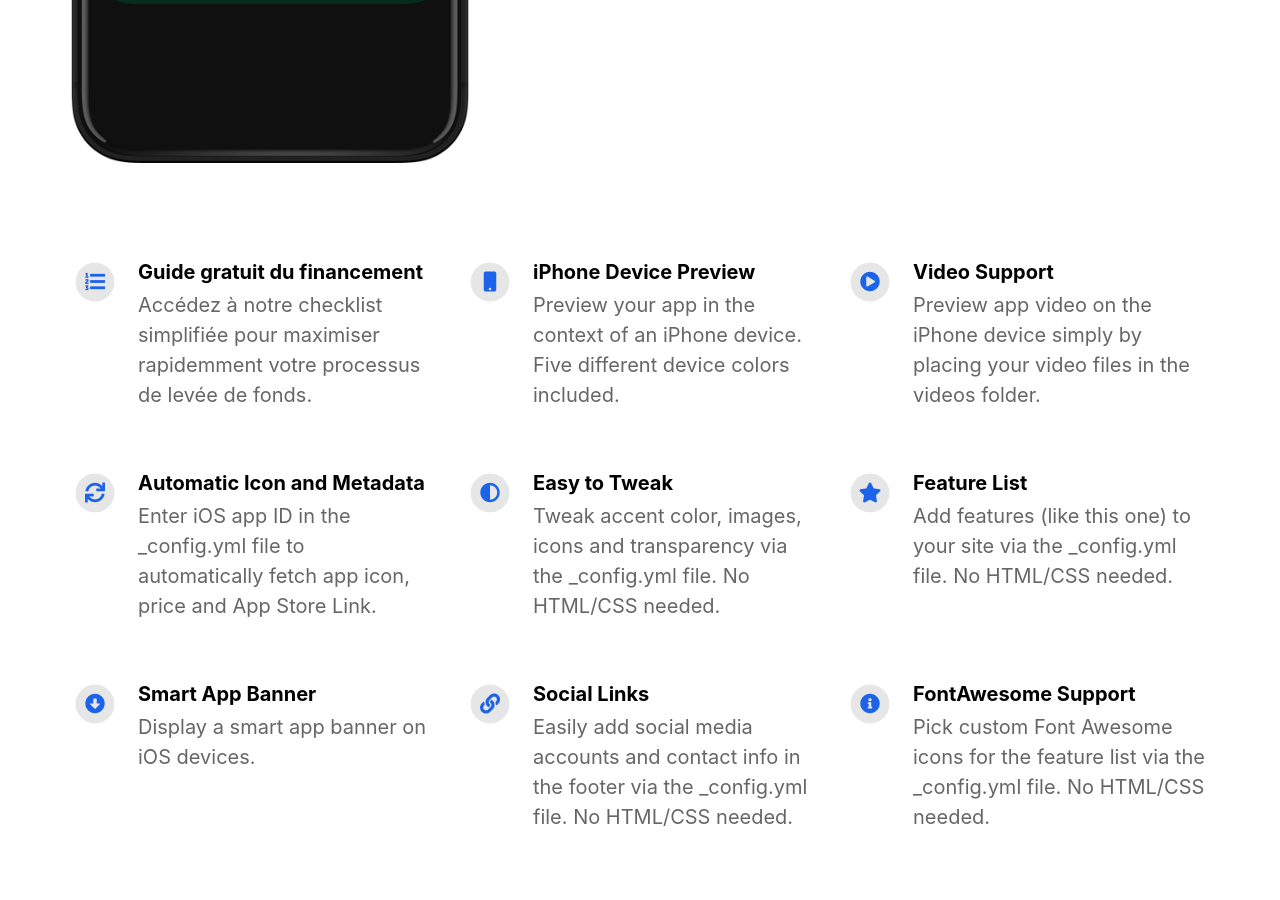
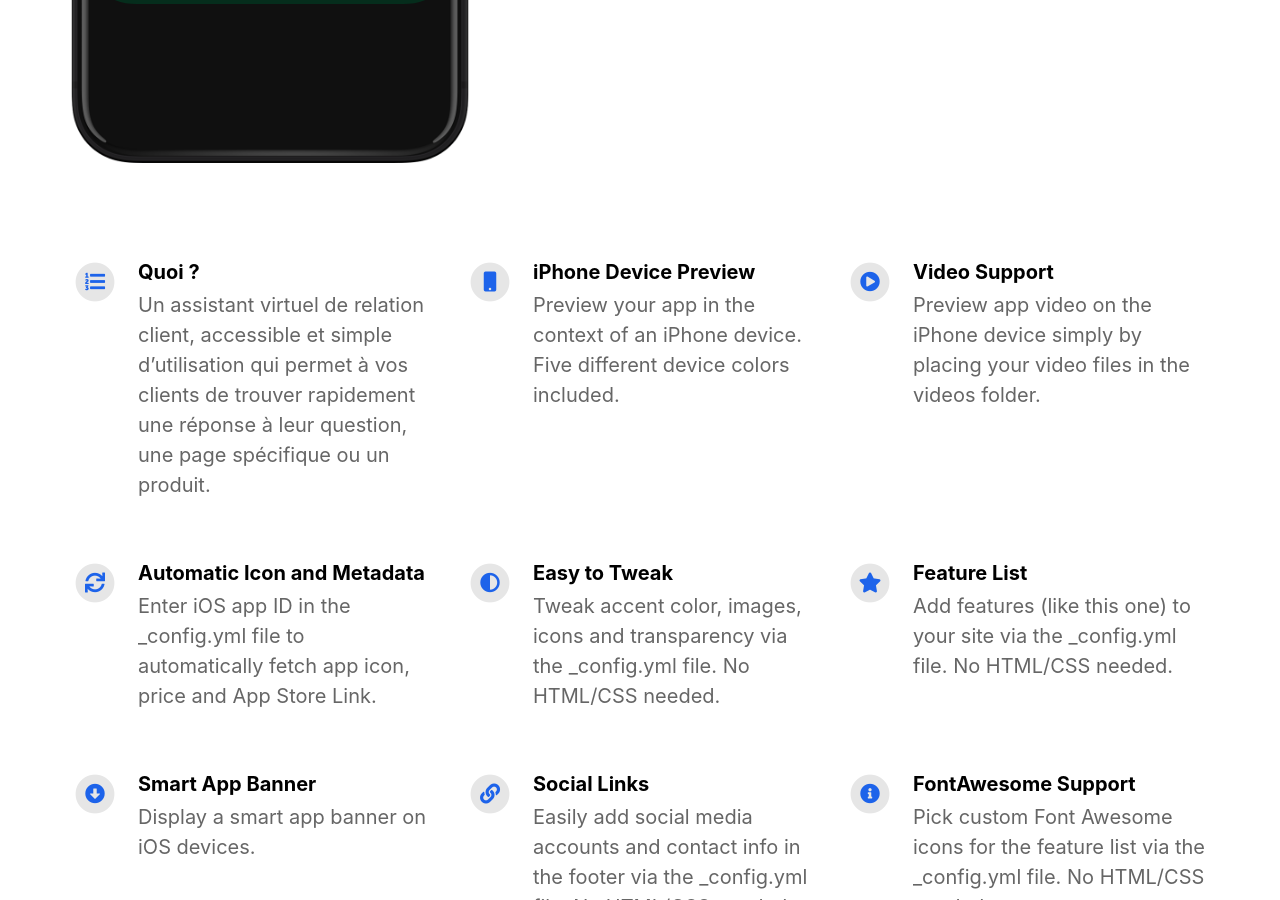
Before and after one commit to weltare/strategies, a Jekyll site: the page built from index.html, in a window 1280 px wide and 900 px high, scrolled down 822 px. Built offline with Jekyll 4.4.1, drawn with Linux system fonts in a browser that asks for light colours; nearby versions of some CDN libraries.

Commit message:
Update _config.yml: description
description                           : Un assistant virtuel de relation client, accessible et simple d’utilisation qui permet à vos clients de trouver rapidement une réponse à leur question, une page spécifique ou un produit.

```diff
--- a/_config.yml
+++ b/_config.yml
@@ -35,8 +35,8 @@ mastodon_link                             : # https://mastodon.social/@ebaehr
 # Feature List                            Edit, add or remove features to be presented.
 features                                  :
 
-  - title                                 : Guide gratuit du financement
-    description                           : Accédez à notre checklist simplifiée pour maximiser rapidemment votre processus de levée de fonds.
+  - title                                 : Quoi ?
+    description                           : Un assistant virtuel de relation client, accessible et simple d’utilisation qui permet à vos clients de trouver rapidement une réponse à leur question, une page spécifique ou un produit.
     fontawesome_icon_name                 : list-ol
 
   - title                                 : iPhone Device Preview
```
